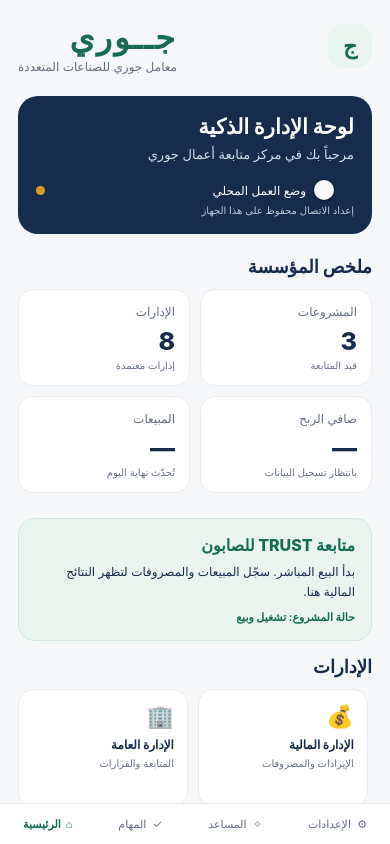
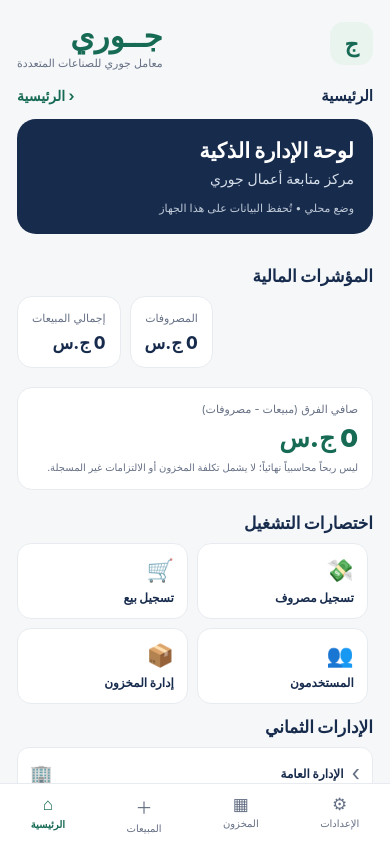
Before and after one commit to mohmedballa777-collab/jory-smart-management, a React Native app: screen / in a window 390 px wide. Built offline with nearby package versions, Linux system fonts and the light colour scheme.

Commit message:
Build offline sales inventory and user management screens

```diff
--- a/App.js
+++ b/App.js
@@ -1,168 +1,162 @@
-import React, { useEffect, useState } from "react";
+import React, { useEffect, useMemo, useState } from "react";
 import {
-  SafeAreaView, ScrollView, View, Text, StyleSheet, Pressable,
-  Switch, I18nManager, StatusBar
+  SafeAreaView, ScrollView, View, Text, TextInput, StyleSheet,
+  Pressable, Alert, StatusBar, ActivityIndicator
 } from "react-native";
 import AsyncStorage from "@react-native-async-storage/async-storage";
 
-I18nManager.allowRTL(true);
-I18nManager.forceRTL(true);
+const KEY = "jouri-business-data-v1";
+const C = { ink:"#172B4D", muted:"#667085", brand:"#176B55", pale:"#EAF4EF", line:"#E7EBEF", bg:"#F5F7F8", white:"#FFFFFF", red:"#B54747", gold:"#D99B25" };
+const DEPARTMENTS = [
+  ["الإدارة العامة","🏢"],["الإدارة المالية","💰"],["المشروعات والتشغيل","⚙️"],["المبيعات والتسويق","🛒"],
+  ["المخازن والمشتريات","📦"],["الجودة والسلامة","🧪"],["التطوير والتقنية","🤖"],["الشؤون الشخصية","🎯"]
+];
+const INITIAL = { sales:[], expenses:[], stock:[], users:[{id:"owner",name:"صاحب المؤسسة",role:"مدير عام"}], project:"TRUST - الصابون" };
+const money = n => (Number(n)||0).toLocaleString("en-US") + " ج.س";
+const stamp = () => new Date().toISOString();
 
-const COLORS = {
-  ink: "#172B4D", muted: "#667085", brand: "#176B55",
-  pale: "#EAF4EF", line: "#E7EBEF", bg: "#F5F7F8",
-  white: "#FFFFFF", gold: "#D99B25"
-};
+function Field({label,value,onChange,placeholder,keyboardType="default"}) {
+  return <View style={s.field}><Text style={s.label}>{label}</Text><TextInput value={value} onChangeText={onChange} placeholder={placeholder||label} placeholderTextColor="#98A2B3" keyboardType={keyboardType} style={s.input}/></View>;
+}
+function Btn({title,onPress,secondary=false}) {
+  return <Pressable onPress={onPress} style={[s.btn,secondary&&s.btnSecondary]}><Text style={[s.btnText,secondary&&s.btnSecondaryText]}>{title}</Text></Pressable>;
+}
+function Card({children}) { return <View style={s.card}>{children}</View>; }
+function Section({children}) { return <Text style={s.section}>{children}</Text>; }
+function Empty({children="لا توجد بيانات مسجلة بعد."}) { return <Text style={s.empty}>{children}</Text>; }
 
-const sections = [
-  { title: "الإدارة العامة", subtitle: "المتابعة والقرارات", icon: "🏢" },
-  { title: "الإدارة المالية", subtitle: "الإيرادات والمصروفات", icon: "💰" },
-  { title: "المشروعات والتشغيل", subtitle: "TRUST والركشة والمشروعات", icon: "⚙️" },
-  { title: "المبيعات والتسويق", subtitle: "المبيعات والعملاء", icon: "🛒" },
-  { title: "المخازن والمشتريات", subtitle: "الأرصدة وحركة الأصناف", icon: "📦" },
-  { title: "الجودة والسلامة", subtitle: "الجودة و HSE", icon: "🧪" },
-  { title: "التطوير والتقنية", subtitle: "الأنظمة والمساعد الذكي", icon: "🤖" },
-  { title: "الشؤون الشخصية", subtitle: "الأهداف والمهام", icon: "🎯" }
-];
+export default function App() {
+  const [data,setData] = useState(INITIAL);
+  const [screen,setScreen] = useState("الرئيسية");
+  const [loading,setLoading] = useState(true);
+  const [storageError,setStorageError] = useState(false);
+  const [name,setName] = useState("");
+  const [amount,setAmount] = useState("");
+  const [quantity,setQuantity] = useState("");
+  const [note,setNote] = useState("");
+  const [itemName,setItemName] = useState("");
+  const [itemQty,setItemQty] = useState("");
+  const [userName,setUserName] = useState("");
+  const [userRole,setUserRole] = useState("موظف");
 
-function Metric({ label, value, note }) {
-  return (
-    <View style={styles.metric}>
-      <Text style={styles.metricLabel}>{label}</Text>
-      <Text style={styles.metricValue}>{value}</Text>
-      <Text style={styles.metricNote}>{note}</Text>
+  useEffect(() => {
+    AsyncStorage.getItem(KEY).then(raw => {
+      if(raw) {
+        const parsed=JSON.parse(raw);
+        setData({...INITIAL,...parsed});
+      }
+    }).catch(() => setStorageError(true)).finally(() => setLoading(false));
+  }, []);
+
+  const persist = async next => {
+    setData(next);
+    try { await AsyncStorage.setItem(KEY,JSON.stringify(next)); setStorageError(false); }
+    catch (_) { setStorageError(true); Alert.alert("تنبيه","تعذر حفظ البيانات على الجهاز. تحقق من مساحة التخزين."); }
+  };
+
+  const totals = useMemo(() => {
+    const sales=data.sales.reduce((a,x)=>a+Number(x.amount||0),0);
+    const expenses=data.expenses.reduce((a,x)=>a+Number(x.amount||0),0);
+    return {sales,expenses,net:sales-expenses};
+  },[data]);
+
+  const addFinancial = async type => {
+    const v=Number(amount);
+    if(!name.trim() || !amount.trim() || !Number.isFinite(v) || v<=0) {
+      Alert.alert("بيانات ناقصة","أدخل الوصف والمبلغ الصحيح الأكبر من صفر."); return;
+    }
+    const entry={id:Date.now().toString(),name:name.trim(),amount:v,quantity:quantity.trim(),note:note.trim(),date:stamp()};
+    const next={...data,[type]:[entry,...data[type]]};
+    await persist(next); setName(""); setAmount(""); setQuantity(""); setNote("");
+    Alert.alert("تم الحفظ","تم تسجيل العملية على هذا الجهاز.");
+  };
+
+  const addStock = async () => {
+    const q=Number(itemQty);
+    if(!itemName.trim() || !itemQty.trim() || !Number.isFinite(q) || q<=0) {
+      Alert.alert("بيانات ناقصة","أدخل اسم الصنف والكمية الصحيحة."); return;
+    }
+    const found=data.stock.find(x=>x.name.toLowerCase()===itemName.trim().toLowerCase());
+    let stock;
+    if(found) stock=data.stock.map(x=>x.id===found.id?{...x,quantity:Number(x.quantity)+q}:x);
+    else stock=[{id:Date.now().toString(),name:itemName.trim(),quantity:q},...data.stock];
+    await persist({...data,stock}); setItemName(""); setItemQty("");
+  };
+
+  const addUser = async () => {
+    if(!userName.trim()){Alert.alert("بيانات ناقصة","أدخل اسم المستخدم.");return;}
+    await persist({...data,users:[...data.users,{id:Date.now().toString(),name:userName.trim(),role:userRole}]});
+    setUserName("");
+  };
+
+  const removeEntry = (type,id) => Alert.alert("حذف العملية","هل تريد حذف هذا السجل؟",[
+    {text:"إلغاء",style:"cancel"},
+    {text:"حذف",style:"destructive",onPress:()=>persist({...data,[type]:data[type].filter(x=>x.id!==id)})}
+  ]);
+
+  const go = value => { setScreen(value); setName(""); setAmount(""); setQuantity(""); setNote(""); };
+  const header = <View style={s.header}><View><Text style={s.brand}>جــوري</Text><Text style={s.tagline}>معامل جوري للصناعات المتعددة</Text></View><View style={s.logo}><Text style={s.logoText}>ج</Text></View></View>;
+
+  const home = <>
+    <View style={s.hero}><Text style={s.heroTitle}>لوحة الإدارة الذكية</Text><Text style={s.heroSub}>مركز متابعة أعمال جوري</Text><Text style={s.heroCaption}>وضع محلي • تُحفظ البيانات على هذا الجهاز</Text></View>
+    <Section>المؤشرات المالية</Section>
+    <View style={s.metrics}>
+      <Card><Text style={s.metricLabel}>إجمالي المبيعات</Text><Text style={s.metricValue}>{money(totals.sales)}</Text></Card>
+      <Card><Text style={s.metricLabel}>المصروفات</Text><Text style={s.metricValue}>{money(totals.expenses)}</Text></Card>
     </View>
-  );
+    <Card><Text style={s.metricLabel}>صافي الفرق (مبيعات - مصروفات)</Text><Text style={[s.bigValue,{color:totals.net>=0?C.brand:C.red}]}>{money(totals.net)}</Text><Text style={s.hint}>ليس ربحاً محاسبياً نهائياً؛ لا يشمل تكلفة المخزون أو الالتزامات غير المسجلة.</Text></Card>
+    <Section>اختصارات التشغيل</Section>
+    <View style={s.quickGrid}>
+      {[[ "تسجيل بيع","المبيعات","🛒"],["تسجيل مصروف","المصروفات","💸"],["إدارة المخزون","المخزون","📦"],["المستخدمون","المستخدمون","👥"]].map(x=><Pressable key={x[1]} style={s.quick} onPress={()=>go(x[1])}><Text style={s.quickIcon}>{x[2]}</Text><Text style={s.quickTitle}>{x[0]}</Text></Pressable>)}
+    </View>
+    <Section>الإدارات الثماني</Section>
+    {DEPARTMENTS.map(d=><Pressable key={d[0]} style={s.department} onPress={()=>go(d[0])}><Text style={s.deptIcon}>{d[1]}</Text><Text style={s.deptName}>{d[0]}</Text><Text style={s.chevron}>‹</Text></Pressable>)}
+    <Card><Text style={s.cardTitle}>مشروع TRUST للصابون</Text><Text style={s.body}>مرحلة البيع المباشر. سجّل المبيعات والمصروفات يومياً لمتابعة الأداء.</Text><Text style={s.status}>الحالة: تشغيل وبيع</Text></Card>
+  </>;
+
+  const financeScreen = (type,title,subtitle) => <><Section>{title}</Section><Text style={s.body}>{subtitle}</Text><Card>
+    <Field label="الوصف" value={name} onChange={setName} placeholder={type==="sales"?"مثال: بيع صابون TRUST":"مثال: شراء عبوات"}/>
+    <Field label="المبلغ بالجنيه السوداني" value={amount} onChange={setAmount} keyboardType="decimal-pad"/>
+    <Field label="الكمية (اختياري)" value={quantity} onChange={setQuantity} keyboardType="decimal-pad"/>
+    <Field label="ملاحظات (اختياري)" value={note} onChange={setNote}/>
+    <Btn title="حفظ العملية" onPress={()=>addFinancial(type)}/>
+  </Card><Section>سجل العمليات</Section>
+  {data[type].length===0?<Empty/>:data[type].map(x=><Card key={x.id}><View style={s.row}><Text style={s.amount}>{money(x.amount)}</Text><Text style={s.cardTitle}>{x.name}</Text></View>{x.quantity?<Text style={s.hint}>الكمية: {x.quantity}</Text>:null}{x.note?<Text style={s.hint}>{x.note}</Text>:null}<Text style={s.hint}>{new Date(x.date).toLocaleString("ar")}</Text><Pressable onPress={()=>removeEntry(type,x.id)}><Text style={s.delete}>حذف السجل</Text></Pressable></Card>)}</>;
+
+  const stockScreen = <><Section>إدارة المخزون</Section><Card><Field label="اسم الصنف" value={itemName} onChange={setItemName}/><Field label="الكمية المضافة" value={itemQty} onChange={setItemQty} keyboardType="decimal-pad"/><Btn title="إضافة كمية للمخزون" onPress={addStock}/></Card><Section>الأصناف والأرصدة</Section>{data.stock.length===0?<Empty/>:data.stock.map(x=><Card key={x.id}><View style={s.row}><Text style={s.amount}>{x.quantity}</Text><Text style={s.cardTitle}>{x.name}</Text></View></Card>)}<Text style={s.hint}>هذه نسخة أولية: الإضافة تزيد الرصيد فقط، ولا يوجد صرف مخزني أو تكلفة صنف بعد.</Text></>;
+
+  const usersScreen = <><Section>إدارة المستخدمين</Section><Text style={s.body}>تسجيل أسماء وأدوار مبدئي. المصادقة الحقيقية وحماية الصلاحيات تحتاج خادماً وتسجيل دخول قبل الاستخدام الفعلي متعدد الأجهزة.</Text><Card><Field label="اسم المستخدم" value={userName} onChange={setUserName}/><Text style={s.label}>الدور</Text><View style={s.roleRow}>{["مدير","مشرف","موظف","مشاهدة"].map(r=><Pressable key={r} onPress={()=>setUserRole(r)} style={[s.roleChip,userRole===r&&s.roleSelected]}><Text style={userRole===r?s.roleSelectedText:s.roleText}>{r}</Text></Pressable>)}</View><Btn title="إضافة مستخدم" onPress={addUser}/></Card>{data.users.map(u=><Card key={u.id}><Text style={s.cardTitle}>{u.name}</Text><Text style={s.hint}>الدور: {u.role}</Text></Card>)}</>;
+
+  const settingsScreen = <><Section>الإعدادات وحالة البيانات</Section><Card><Text style={s.cardTitle}>حفظ البيانات</Text><Text style={s.body}>الحفظ محلي على الجهاز باستخدام AsyncStorage. لا توجد مزامنة سحابية أو نسخ احتياطي تلقائي حالياً.</Text><Text style={[s.status,{color:storageError?C.red:C.brand}]}>{storageError?"يوجد خطأ في الحفظ":"حالة التخزين: متاح"}</Text></Card><Card><Text style={s.cardTitle}>النسخة الحالية</Text><Text style={s.body}>واجهة تشغيل أولية تشمل المبيعات والمصروفات والمخزون والمستخدمين. لا تُدخل بيانات حساسة أو تعتمد عليها كسجل محاسبي نهائي قبل إعداد النسخ الاحتياطي والصلاحيات.</Text></Card></>;
+
+  const deptScreen = <Card><Text style={s.cardTitle}>{screen}</Text><Text style={s.body}>تم إنشاء مدخل لهذا القسم ضمن الهيكل الإداري لجوري. وظائفه التفصيلية ستُبنى على مراحل، مع ربطها بقاعدة البيانات والصلاحيات.</Text></Card>;
+
+  if(loading) return <SafeAreaView style={s.safe}><ActivityIndicator style={{marginTop:80}} size="large" color={C.brand}/><Text style={s.loading}>جارٍ تحميل بيانات جوري...</Text></SafeAreaView>;
+
+  let body=home;
+  if(screen==="المبيعات") body=financeScreen("sales","تسجيل المبيعات","سجّل كل عملية بيع، ويمكنك إدخال كمية المنتج.");
+  else if(screen==="المصروفات") body=financeScreen("expenses","تسجيل المصروفات","سجّل مصروفات التشغيل والمشتريات.");
+  else if(screen==="المخزون") body=stockScreen;
+  else if(screen==="المستخدمون") body=usersScreen;
+  else if(screen==="الإعدادات") body=settingsScreen;
+  else if(screen!=="الرئيسية"&&screen!=="المهام"&&screen!=="المساعد الذكي") body=deptScreen;
+  else if(screen==="المهام") body=<Card><Text style={s.cardTitle}>المهام</Text><Empty>سيتم تفعيل إدارة المهام في المرحلة التالية.</Empty></Card>;
+  else if(screen==="المساعد الذكي") body=<Card><Text style={s.cardTitle}>مساعد جوري الذكي</Text><Text style={s.body}>واجهة المساعد ستُربط بخدمة ذكاء اصطناعي لاحقاً. لا يوجد اتصال ذكاء اصطناعي مفعّل في هذه النسخة.</Text></Card>;
+
+  return <SafeAreaView style={s.safe}><StatusBar barStyle="dark-content" backgroundColor={C.bg}/><ScrollView contentContainerStyle={s.page}>{header}
+    <View style={s.topNav}><Pressable onPress={()=>go("الرئيسية")}><Text style={s.back}>‹ الرئيسية</Text></Pressable><Text style={s.screenTitle}>{screen}</Text></View>
+    {body}<Text style={s.footer}>جوري • نظام الإدارة الذكية • إصدار أولي</Text>
+  </ScrollView><View style={s.bottom}>{[["الرئيسية","⌂"],["المبيعات","＋"],["المخزون","▦"],["الإعدادات","⚙"]].map(x=><Pressable key={x[0]} onPress={()=>go(x[0])} style={s.tab}><Text style={[s.tabIcon,screen===x[0]&&s.tabOn]}>{x[1]}</Text><Text style={[s.tabText,screen===x[0]&&s.tabOn]}>{x[0]}</Text></Pressable>)}</View></SafeAreaView>;
 }
 
-export default function App() {
-  const [active, setActive] = useState("الرئيسية");
-  const [online, setOnline] = useState(false);
-  const [saved, setSaved] = useState(false);
-
-  useEffect(() => {
-    AsyncStorage.getItem("jouri-network-mode")
-      .then(value => {
-        if (value !== null) setOnline(value === "true");
-        setSaved(true);
-      })
-      .catch(() => setSaved(true));
-  }, []);
-
-  const changeMode = async value => {
-    setOnline(value);
-    try {
-      await AsyncStorage.setItem("jouri-network-mode", String(value));
-    } catch (_) {}
-  };
-
-  return (
-    <SafeAreaView style={styles.safe}>
-      <StatusBar barStyle="dark-content" backgroundColor={COLORS.bg} />
-      <ScrollView contentContainerStyle={styles.page}>
-        <View style={styles.header}>
-          <View>
-            <Text style={styles.brand}>جــوري</Text>
-            <Text style={styles.tagline}>معامل جوري للصناعات المتعددة</Text>
-          </View>
-          <View style={styles.avatar}><Text style={styles.avatarText}>ج</Text></View>
-        </View>
-
-        <View style={styles.welcome}>
-          <Text style={styles.welcomeTitle}>لوحة الإدارة الذكية</Text>
-          <Text style={styles.welcomeText}>مرحباً بك في مركز متابعة أعمال جوري</Text>
-          <View style={styles.modeRow}>
-            <View style={[styles.dot, { backgroundColor: online ? COLORS.brand : COLORS.gold }]} />
-            <Text style={styles.modeText}>{online ? "وضع الاتصال مفعّل" : "وضع العمل المحلي"}</Text>
-            <Switch value={online} onValueChange={changeMode} trackColor={{ true: COLORS.brand }} />
-          </View>
-          <Text style={styles.smallHint}>
-            {saved ? "إعداد الاتصال محفوظ على هذا الجهاز" : "جارٍ تحميل الإعدادات..."}
-          </Text>
-        </View>
-
-        <Text style={styles.sectionTitle}>ملخص المؤسسة</Text>
-        <View style={styles.metrics}>
-          <Metric label="الإدارات" value="8" note="إدارات معتمدة" />
-          <Metric label="المشروعات" value="3" note="قيد المتابعة" />
-        </View>
-        <View style={styles.metrics}>
-          <Metric label="المبيعات" value="—" note="تُحدّث نهاية اليوم" />
-          <Metric label="صافي الربح" value="—" note="بانتظار تسجيل البيانات" />
-        </View>
-
-        <View style={styles.notice}>
-          <Text style={styles.noticeTitle}>متابعة TRUST للصابون</Text>
-          <Text style={styles.noticeText}>بدأ البيع المباشر. سجّل المبيعات والمصروفات لتظهر النتائج المالية هنا.</Text>
-          <Text style={styles.noticeFoot}>حالة المشروع: تشغيل وبيع</Text>
-        </View>
-
-        <Text style={styles.sectionTitle}>الإدارات</Text>
-        <View style={styles.grid}>
-          {sections.map((item, index) => (
-            <Pressable key={item.title} style={styles.department} onPress={() => setActive(item.title)}>
-              <Text style={styles.departmentIcon}>{item.icon}</Text>
-              <Text style={styles.departmentTitle}>{item.title}</Text>
-              <Text style={styles.departmentSubtitle}>{item.subtitle}</Text>
-            </Pressable>
-          ))}
-        </View>
-
-        {active !== "الرئيسية" && (
-          <View style={styles.selected}>
-            <Text style={styles.selectedTitle}>{active}</Text>
-            <Text style={styles.selectedText}>تم فتح القسم مبدئياً. ستُضاف شاشاته ووظائفه في مراحل التطوير التالية.</Text>
-            <Pressable onPress={() => setActive("الرئيسية")}><Text style={styles.back}>العودة للرئيسية</Text></Pressable>
-          </View>
-        )}
-        <Text style={styles.footer}>جوري • نظام الإدارة الذكية</Text>
-      </ScrollView>
-      <View style={styles.bottom}>
-        <Pressable onPress={() => setActive("الرئيسية")}><Text style={styles.bottomActive}>⌂  الرئيسية</Text></Pressable>
-        <Pressable onPress={() => setActive("المهام")}><Text style={styles.bottomItem}>✓  المهام</Text></Pressable>
-        <Pressable onPress={() => setActive("المساعد الذكي")}><Text style={styles.bottomItem}>✧  المساعد</Text></Pressable>
-        <Pressable onPress={() => setActive("الإعدادات")}><Text style={styles.bottomItem}>⚙  الإعدادات</Text></Pressable>
-      </View>
-    </SafeAreaView>
-  );
-}
-
-const styles = StyleSheet.create({
-  safe: { flex: 1, backgroundColor: COLORS.bg },
-  page: { padding: 18, paddingBottom: 28 },
-  header: { flexDirection: "row", justifyContent: "space-between", alignItems: "center", marginBottom: 22 },
-  brand: { color: COLORS.brand, fontSize: 32, fontWeight: "900", letterSpacing: 2 },
-  tagline: { color: COLORS.muted, fontSize: 12, marginTop: 2 },
-  avatar: { width: 44, height: 44, borderRadius: 15, backgroundColor: COLORS.pale, alignItems: "center", justifyContent: "center" },
-  avatarText: { color: COLORS.brand, fontSize: 22, fontWeight: "800" },
-  welcome: { backgroundColor: COLORS.ink, borderRadius: 20, padding: 18, marginBottom: 22 },
-  welcomeTitle: { color: COLORS.white, fontSize: 21, fontWeight: "800", textAlign: "right" },
-  welcomeText: { color: "#D5DFEA", fontSize: 13, marginTop: 7, textAlign: "right" },
-  modeRow: { flexDirection: "row", alignItems: "center", justifyContent: "flex-start", marginTop: 18, gap: 8 },
-  dot: { width: 9, height: 9, borderRadius: 5 },
-  modeText: { color: COLORS.white, fontSize: 12, flex: 1 },
-  smallHint: { color: "#C0CBD8", fontSize: 10, marginTop: 4, textAlign: "right" },
-  sectionTitle: { color: COLORS.ink, fontSize: 18, fontWeight: "800", textAlign: "right", marginBottom: 12 },
-  metrics: { flexDirection: "row", gap: 10, marginBottom: 10 },
-  metric: { flex: 1, backgroundColor: COLORS.white, borderRadius: 15, padding: 14, borderWidth: 1, borderColor: COLORS.line },
-  metricLabel: { color: COLORS.muted, fontSize: 12, textAlign: "right" },
-  metricValue: { color: COLORS.ink, fontSize: 25, fontWeight: "800", textAlign: "right", marginTop: 7 },
-  metricNote: { color: COLORS.muted, fontSize: 10, textAlign: "right", marginTop: 3 },
-  notice: { backgroundColor: COLORS.pale, borderRadius: 16, padding: 16, marginVertical: 15, borderWidth: 1, borderColor: "#D5E8DD" },
-  noticeTitle: { color: COLORS.brand, fontWeight: "800", fontSize: 16, textAlign: "right" },
-  noticeText: { color: COLORS.ink, fontSize: 12, lineHeight: 20, textAlign: "right", marginTop: 7 },
-  noticeFoot: { color: COLORS.brand, fontSize: 11, fontWeight: "700", textAlign: "right", marginTop: 8 },
-  grid: { flexDirection: "row", flexWrap: "wrap", gap: 10 },
-  department: { width: "48%", minHeight: 118, backgroundColor: COLORS.white, borderRadius: 15, padding: 13, borderWidth: 1, borderColor: COLORS.line },
-  departmentIcon: { fontSize: 22, textAlign: "right" },
-  departmentTitle: { color: COLORS.ink, fontWeight: "800", fontSize: 12, textAlign: "right", marginTop: 8 },
-  departmentSubtitle: { color: COLORS.muted, fontSize: 10, textAlign: "right", marginTop: 5 },
-  selected: { backgroundColor: COLORS.white, borderRadius: 15, padding: 16, marginTop: 18 },
-  selectedTitle: { color: COLORS.ink, fontSize: 16, fontWeight: "800", textAlign: "right" },
-  selectedText: { color: COLORS.muted, textAlign: "right", marginTop: 8, lineHeight: 20 },
-  back: { color: COLORS.brand, textAlign: "right", fontWeight: "700", marginTop: 12 },
-  footer: { color: COLORS.muted, fontSize: 10, textAlign: "center", marginTop: 25 },
-  bottom: { flexDirection: "row", justifyContent: "space-around", paddingVertical: 13, backgroundColor: COLORS.white, borderTopWidth: 1, borderTopColor: COLORS.line },
-  bottomActive: { color: COLORS.brand, fontWeight: "800", fontSize: 11 },
-  bottomItem: { color: COLORS.muted, fontSize: 11 }
+const s=StyleSheet.create({
+ safe:{flex:1,backgroundColor:C.bg},page:{padding:17,paddingBottom:30},header:{flexDirection:"row",justifyContent:"space-between",alignItems:"center",marginBottom:16},brand:{fontSize:31,fontWeight:"900",color:C.brand},tagline:{fontSize:11,color:C.muted,marginTop:2},logo:{width:43,height:43,borderRadius:14,backgroundColor:C.pale,alignItems:"center",justifyContent:"center"},logoText:{fontSize:22,color:C.brand,fontWeight:"900"},
+ topNav:{flexDirection:"row",justifyContent:"space-between",alignItems:"center",marginBottom:14},back:{color:C.brand,fontWeight:"700"},screenTitle:{fontSize:15,color:C.ink,fontWeight:"800"},hero:{backgroundColor:C.ink,borderRadius:19,padding:19,marginBottom:19},heroTitle:{color:C.white,fontSize:21,fontWeight:"900",textAlign:"right"},heroSub:{color:"#D5DFEA",textAlign:"right",marginTop:7},heroCaption:{color:"#C0CBD8",fontSize:11,textAlign:"right",marginTop:14},
+ section:{fontSize:17,color:C.ink,fontWeight:"900",textAlign:"right",marginTop:13,marginBottom:10},metrics:{flexDirection:"row",gap:9,marginBottom:9},card:{backgroundColor:C.white,borderWidth:1,borderColor:C.line,borderRadius:15,padding:14,marginBottom:10},metricLabel:{color:C.muted,fontSize:11,textAlign:"right"},metricValue:{fontSize:17,color:C.ink,fontWeight:"800",textAlign:"right",marginTop:8},bigValue:{fontSize:25,fontWeight:"900",textAlign:"right",marginTop:7},hint:{fontSize:10,color:C.muted,textAlign:"right",marginTop:6,lineHeight:16},cardTitle:{fontSize:14,fontWeight:"800",color:C.ink,textAlign:"right"},body:{fontSize:12,color:C.muted,textAlign:"right",lineHeight:20,marginTop:7},status:{color:C.brand,fontSize:11,fontWeight:"800",textAlign:"right",marginTop:9},
+ quickGrid:{flexDirection:"row",flexWrap:"wrap",gap:9},quick:{width:"48%",backgroundColor:C.white,borderRadius:14,padding:13,borderWidth:1,borderColor:C.line},quickIcon:{fontSize:22,textAlign:"right"},quickTitle:{fontSize:12,color:C.ink,fontWeight:"800",textAlign:"right",marginTop:7},
+ department:{flexDirection:"row",alignItems:"center",backgroundColor:C.white,borderRadius:12,borderWidth:1,borderColor:C.line,padding:12,marginBottom:7},deptIcon:{fontSize:18,marginRight:8},deptName:{flex:1,textAlign:"right",color:C.ink,fontWeight:"700",fontSize:12},chevron:{fontSize:22,color:C.muted,marginLeft:8},
+ field:{marginBottom:12},label:{fontSize:11,color:C.ink,fontWeight:"700",textAlign:"right",marginBottom:6},input:{backgroundColor:C.bg,borderWidth:1,borderColor:C.line,borderRadius:10,paddingHorizontal:12,paddingVertical:10,textAlign:"right",fontSize:13,color:C.ink},btn:{backgroundColor:C.brand,padding:13,borderRadius:11,alignItems:"center",marginTop:4},btnText:{color:C.white,fontWeight:"800",fontSize:13},btnSecondary:{backgroundColor:C.pale},btnSecondaryText:{color:C.brand},
+ row:{flexDirection:"row",justifyContent:"space-between",alignItems:"center"},amount:{fontSize:13,color:C.brand,fontWeight:"900"},delete:{color:C.red,fontSize:11,textAlign:"right",marginTop:8},empty:{color:C.muted,textAlign:"center",padding:18,fontSize:12},
+ roleRow:{flexDirection:"row",justifyContent:"space-between",marginBottom:13,marginTop:7},roleChip:{paddingVertical:8,paddingHorizontal:12,borderRadius:20,backgroundColor:C.bg,borderWidth:1,borderColor:C.line},roleSelected:{backgroundColor:C.pale,borderColor:C.brand},roleText:{fontSize:11,color:C.muted},roleSelectedText:{fontSize:11,color:C.brand,fontWeight:"800"},
+ footer:{fontSize:10,color:C.muted,textAlign:"center",marginTop:20},bottom:{flexDirection:"row",justifyContent:"space-around",backgroundColor:C.white,borderTopWidth:1,borderTopColor:C.line,paddingVertical:10},tab:{alignItems:"center",gap:3},tabIcon:{fontSize:17,color:C.muted},tabText:{fontSize:10,color:C.muted},tabOn:{color:C.brand,fontWeight:"900"},loading:{textAlign:"center",color:C.muted,marginTop:12}
 });
```
